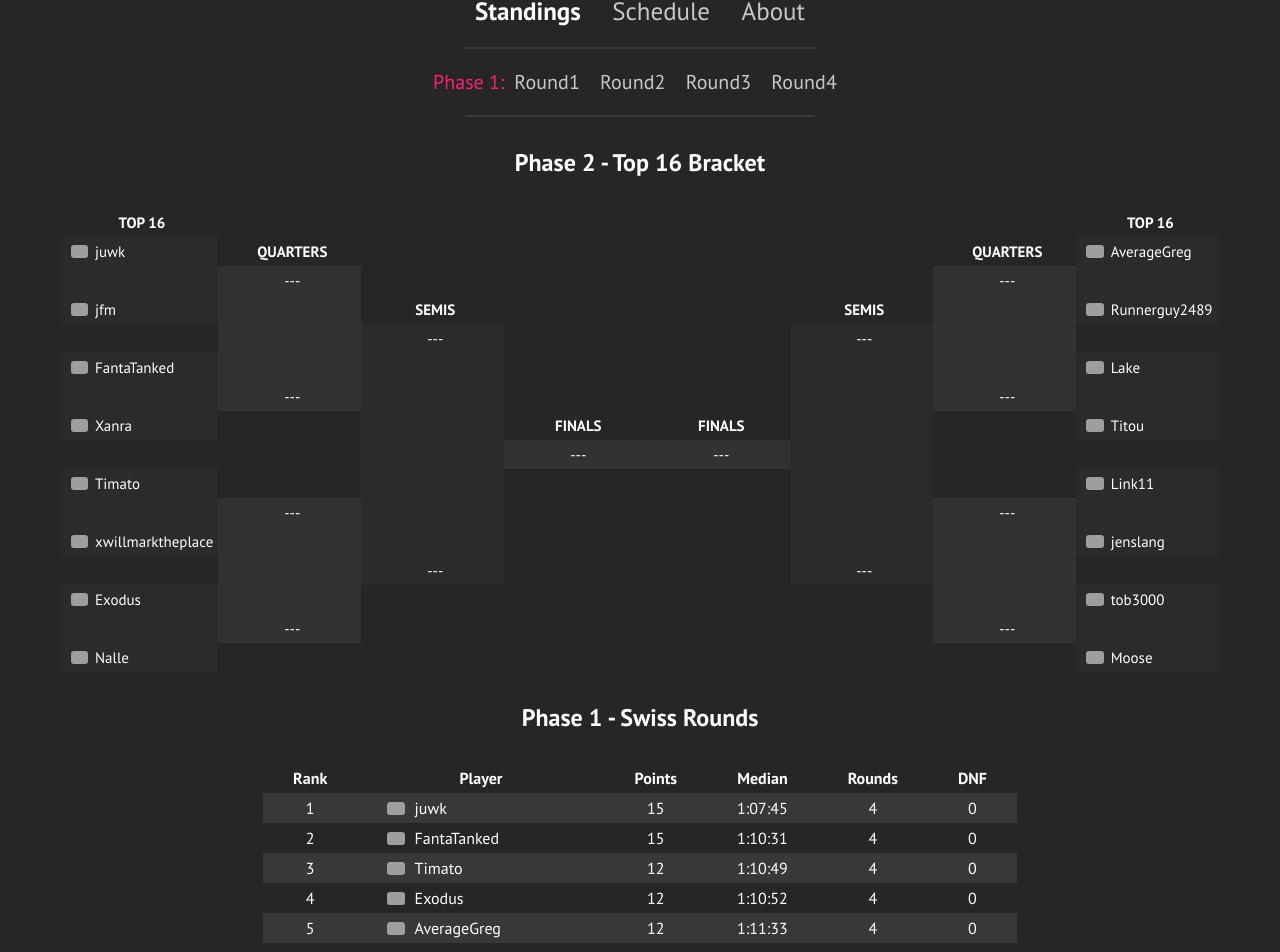
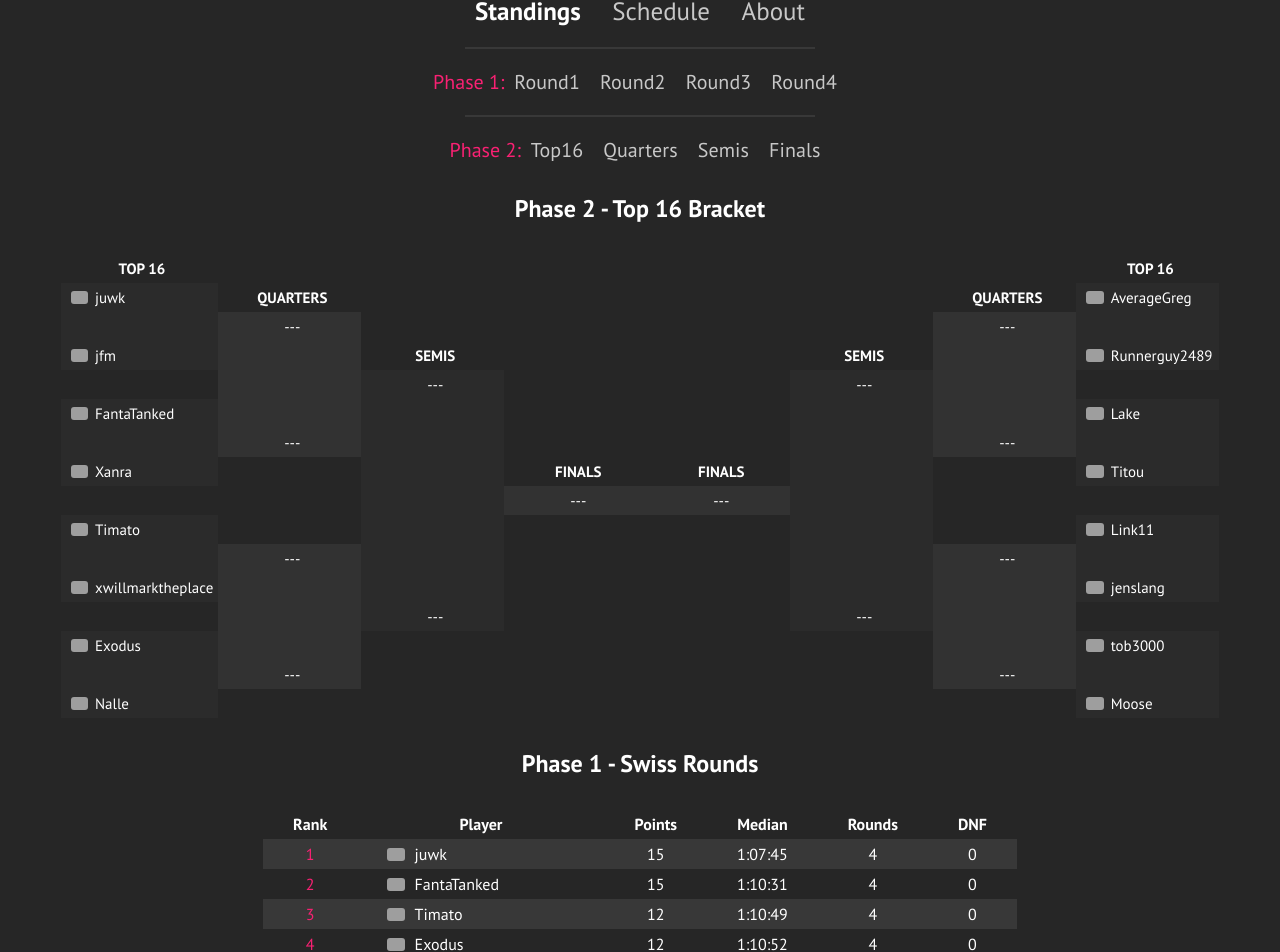
Before and after one commit to xwmtp/bingo2021, a React (Create React App) app: page /#/ in a window 1280 px wide. Shown: the part 140-1092 px from the top of the page. Built offline with nearby package versions, Linux system fonts and the light colour scheme; grey boxes are pictures that could not be loaded; a web font is replaced by a local one.

Commit message:
add bracket navigation and highlight for top 16

```diff
--- a/src/components/Navigation.jsx
+++ b/src/components/Navigation.jsx
@@ -110,6 +110,10 @@ class Navigation extends React.Component {
                     {phase1Links}
                 </this.RoundNav>
                 <hr />
+                <this.RoundNav>
+                    <p>Phase 2:</p>
+                    {phase2Links}
+                </this.RoundNav>
             </this.Navigation>
         )
     }
--- a/src/components/standings/Tablerow.jsx
+++ b/src/components/standings/Tablerow.jsx
@@ -24,7 +24,7 @@ td img {
 
 function TableRow(props) {
 
-    const rankClass = props.rank <= 16? '' : ''
+    const rankClass = props.rank <= 16? 'pink' : ''
 
     return (
         <StyledTr>
```
